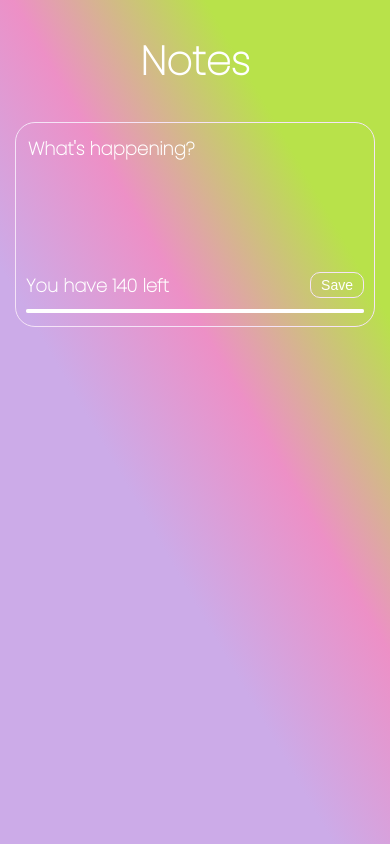
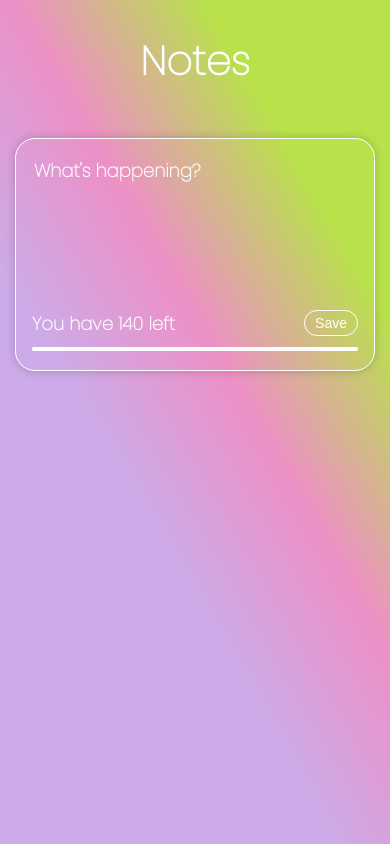
Before and after one commit to C-Switchers/Notes, a React (Create React App) app in the folder react-notes-app/: page / in a window 390 px wide. Shown: the top 844 px of the page. Built offline with nearby package versions, Linux system fonts and the light colour scheme.

Commit message:
restyle the css files

```diff
--- a/react-notes-app/src/Components/NoteComponents/Notes.js
+++ b/react-notes-app/src/Components/NoteComponents/Notes.js
@@ -59,7 +59,6 @@ return (
         key={note.id}
         id={note.id}
         text={note.text}
-        //日期？
         date={note.date}
         deleteNote={deleteNote}
       />
--- a/react-notes-app/src/Components/css/App.css
+++ b/react-notes-app/src/Components/css/App.css
@@ -18,6 +18,16 @@ body {
     padding: 0px 15px;
     min-height: 160vh;
 }
+
+.input-box {
+    border: none;
+    border-bottom: 1px solid #ccc;
+    font-size: 1.5rem;
+    padding: 0.5rem 0;
+    margin-bottom: 1rem;
+    outline: none;
+  }
+
 .header {
     display: flex;
     width: 100%;
@@ -40,13 +50,20 @@ body {
     grid-gap: 1rem;
     grid-template-columns: repeat(3, minmax(300px, 1fr));
 }
+
 @media screen and (max-width: 900px) {
     .notes {
+        display: grid;
+        grid-gap: 20px;
         grid-template-columns: repeat(2, minmax(300px, 1fr));
+        margin: 20px 0;
     }
 }
 @media screen and (max-width: 500px) {
     .notes {
+        display: grid;
         grid-template-columns: repeat(1, minmax(300px, 1fr));
+        grid-gap: 20px;
+        margin: 20px 0;
     }
 }
--- a/react-notes-app/src/Components/css/Note.css
+++ b/react-notes-app/src/Components/css/Note.css
@@ -1,23 +1,32 @@
 .note {
     background: rgba(255, 255, 255, 0.1);
-    box-shadow: inset -6px -4px 2px rgba(255, 255, 255, 0);
+    box-shadow: 0px 0px 10px rgba(0, 0, 0, 0.2);
     border-radius: 20px;
-    border: 1.5px solid #f5e4f7;
+    border: 1.5px solid #fff;
     color: #fff;
-    padding: 10px;
+    padding: 1rem;
     min-height: 160px;
     display: flex;
     flex-direction: column;
     justify-content: space-between;
     word-wrap: break-word;
 }
+
+/* style the note text*/
+.note__body {
+    margin-bottom: 1rem;
+    flex-grow: 1;
+  }
+
 .note__footer {
     display: flex;
     align-items: center;
     justify-content: space-between;
+    margin-top: 1rem;
     margin-bottom: 10px;
 }
 
+/*style the date*/
 .note__date {
     font-size: 18px;
     font-weight: bold;
@@ -41,11 +50,12 @@
 .note textarea::placeholder {
     color: #fff;
 }
+/*style the save button*/
 .note__save {
     background: none;
     transition: 0.1s ease-in-out;
-    border: 1.5px solid #f5e4f7;
-    border-radius: 10px;
+    border: 1.5px solid #fff;
+    border-radius: 30px;
     color: #fff;
     padding: 4px 10px;
     font-size: 14px;
@@ -53,11 +63,14 @@
 }
 .note__save:hover {
     background: none;
-    border: 1.5px solid #f5e4f7;
+    border: 1.5px solid #fff;
     color: #fff;
 }
+/*style the delete button*/
 .note__delete {
     cursor: pointer;
+    background-color: transparent;
+    border: none;
     overflow: hidden;
     transition: .3s;
 
@@ -66,6 +79,3 @@
     transform: scale(1.1);
     transition: .3s;
 }
-/*.char__progress {
-    background-color: #fff!important;
-}*/
```
